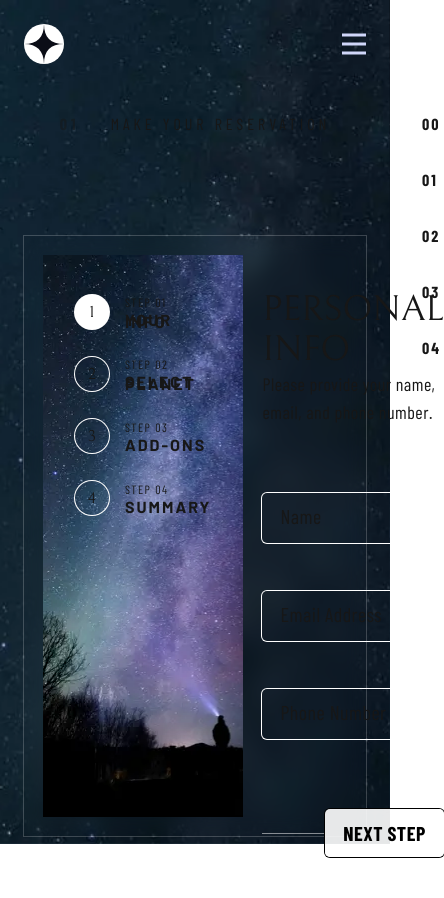
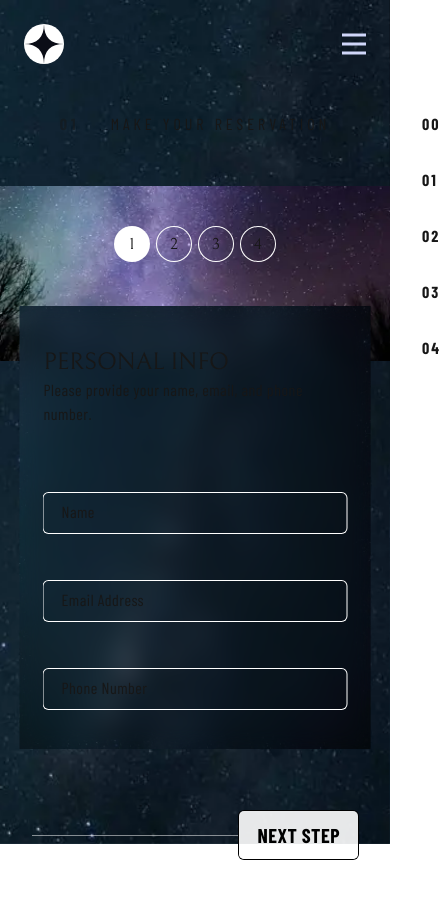
Before and after one commit to ozematt/Space-tourism_Next.js, a Next.js app: page /reserve/step01 in a window 390 px wide. Shown: the top 898 px of the page, 444 px wide, since content can reach past the window. Built offline with nearby package versions, Linux system fonts and the light colour scheme.

Commit message:
refactor layout and styling for reservation components

```diff
--- a/src/app/reserve/[step]/page.tsx
+++ b/src/app/reserve/[step]/page.tsx
@@ -20,7 +20,7 @@ const StepPage = async ({ params }: StepPageProps) => {
       <div className="mx-10 my-6 sm:my-12 lg:mx-40">
         <SectionTitle number="01" name="make your reservation" />
       </div>
-      <div className="px-6">
+      <div className="sm:px-6">
         <Reservation step={step} />
       </div>
     </section>
--- a/src/components/FormStepTitle.tsx
+++ b/src/components/FormStepTitle.tsx
@@ -17,8 +17,10 @@ const FormStepTitle = () => {
 
   return (
     <div>
-      <h3 className="font-bellefair text-4xl uppercase">{stepHeader}</h3>
-      <p className="font-barlow-condensed text-lg tracking-[0.5px]">
+      <h3 className="font-bellefair text-2xl uppercase sm:text-4xl">
+        {stepHeader}
+      </h3>
+      <p className="font-barlow-condensed text-base tracking-[0.5px] sm:text-lg">
         {description}
       </p>
     </div>
--- a/src/components/InputTextField.tsx
+++ b/src/components/InputTextField.tsx
@@ -19,16 +19,16 @@ const InputTextField = ({
         name={id}
         placeholder={placeholder}
         defaultValue={(defaultValue as string) || ""}
-        className={` ${error ? "ring-red-500 focus:ring-red-500" : "ring-white focus:ring-white"} peer h-[50px] w-full rounded-[5px] pl-4 placeholder-transparent ring-1 focus:ring-2 focus:outline-none`}
+        className={` ${error ? "ring-red-500 focus:ring-red-500" : "ring-white focus:ring-white"} peer h-[40px] w-full rounded-[5px] pl-4 placeholder-transparent ring-1 focus:ring-2 focus:outline-none sm:h-[50px]`}
       />
       <label
         htmlFor={id}
-        className="font-barlow-condensed pointer-events-none absolute top-[-28px] left-0 text-base tracking-[0.5px] transition-all duration-300 ease-in-out select-none peer-placeholder-shown:top-[9px] peer-placeholder-shown:left-4.5 peer-placeholder-shown:text-xl"
+        className="font-barlow-condensed pointer-events-none absolute top-[-25px] left-0 text-sm tracking-[0.5px] transition-all duration-300 ease-in-out select-none peer-placeholder-shown:top-[7px] peer-placeholder-shown:left-4.5 peer-placeholder-shown:text-base sm:top-[-28px] sm:text-base sm:peer-placeholder-shown:top-[9px] sm:peer-placeholder-shown:text-xl"
       >
         {placeholder}
       </label>
       {error && (
-        <p className="font-barlow-condensed absolute top-[-28px] right-0 text-base tracking-[.5px] text-red-500">
+        <p className="font-barlow-condensed absolute top-[-28px] right-0 text-sm tracking-[.5px] text-red-500 sm:text-base">
           {error}
         </p>
       )}
--- a/src/components/Reservation.tsx
+++ b/src/components/Reservation.tsx
@@ -1,7 +1,7 @@
 "use client";
 import Form from "next/form";
 import { FormStepOne, FormStepTitle, PlanetName, StepNav } from ".";
-import { useActionState, useEffect } from "react";
+import { useActionState } from "react";
 import { formSubmit } from "@/actions/action";
 
 export type StepNumbers = "step01" | "step02" | "step03" | "step04" | "step05";
@@ -35,12 +35,16 @@ const Reservation = ({ step }: ReservationProps) => {
   console.log(state);
 
   return (
-    <div className="mx-auto mt-[100px] flex h-full max-h-[600px] w-full max-w-[945px] pr-8 ring-1 ring-white/20 backdrop-blur-[10px]">
+    <div className="relative mx-auto mt-[50px] h-full w-full max-w-[945px] ring-white/20 sm:mt-[100px] md:flex md:pr-8 md:ring-1 md:backdrop-blur-[10px]">
       <StepNav />
+
       <Form
         action={formAction}
-        className="mx-auto w-full max-w-[450px] py-[54px]"
+        className="flex w-full flex-col max-md:h-[500px] md:mx-auto md:max-w-[450px] md:py-[54px]"
       >
+        <div className="top-[120px] left-[50%] mx-auto w-[90%] px-6 py-10 max-md:absolute max-md:transform-[translateX(-50%)] md:w-full md:max-w-[450px] md:p-0">
+          <div className="absolute inset-0 -z-10 opacity-100 backdrop-blur-[10px] md:opacity-0" />
+          <div className="absolute inset-0 -z-20 bg-[url(/reserve/background-reserve-tablet.webp)] bg-cover opacity-90 md:opacity-0" />
           <FormStepTitle />
 
           <input type="hidden" name="step" value={step} />
@@ -50,8 +54,9 @@ const Reservation = ({ step }: ReservationProps) => {
               <FormStepOne {...state} />
             </div>
           )}
+        </div>
 
-        <div className="flex w-full justify-end pt-[70px]">
+        <div className="flex w-full justify-end px-8 pt-[450px] md:px-0 md:pt-[70px]">
           <div className="my-auto w-full border-t-1 border-white/50" />
 
           <button
--- a/src/components/StepNav.tsx
+++ b/src/components/StepNav.tsx
@@ -3,7 +3,7 @@ import { StepNavItem } from ".";
 
 const StepNav = () => {
   return (
-    <div className="m-[19px] w-full max-w-[273px] space-y-7 bg-[url(/reserve/form-background-reserve-desktop.webp)] px-8 py-10">
+    <div className="flex w-full justify-center gap-2 bg-[url(/reserve/form-background-reserve-mobile.webp)] bg-cover bg-no-repeat px-8 max-md:h-[175px] max-md:pb-15 sm:gap-4 md:m-[19px] md:block md:max-w-[273px] md:space-y-7 md:bg-[url(/reserve/form-background-reserve-desktop.webp)] md:py-10">
       {steps.map((item, index) => (
         <StepNavItem
           key={item.step}
--- a/src/components/StepNavItem.tsx
+++ b/src/components/StepNavItem.tsx
@@ -25,7 +25,8 @@ const StepNavItem = ({ stepNumber, item }: StepNavItemProps) => {
           {stepNumber}
         </div>
       </Link>
-      <div className="space-y-4 pl-4">
+
+      <div className="hidden space-y-4 pl-4 md:block">
         {" "}
         <p className="font-barlow-condensed text-xs leading-[1.2px] tracking-[1.5px] uppercase">
           {" "}
```
Lines whose indentation alone changed are shown as unchanged.
